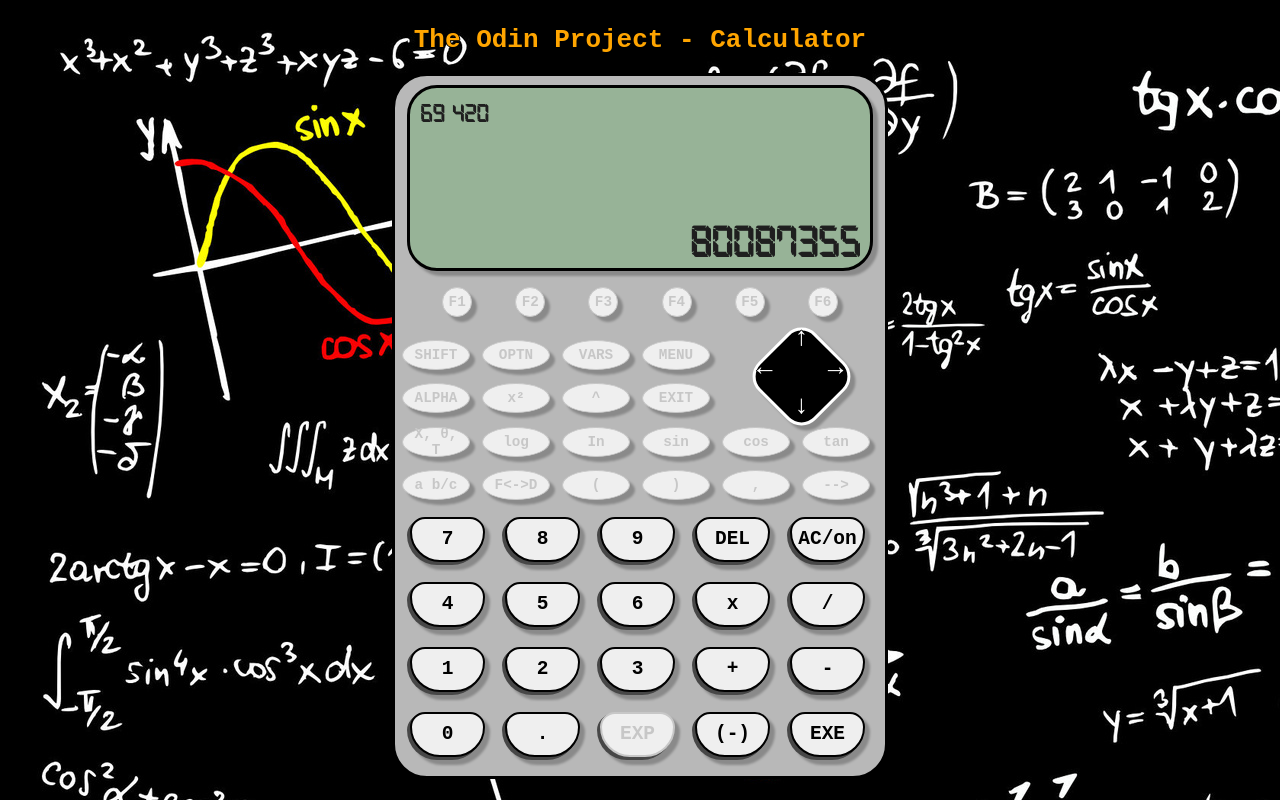
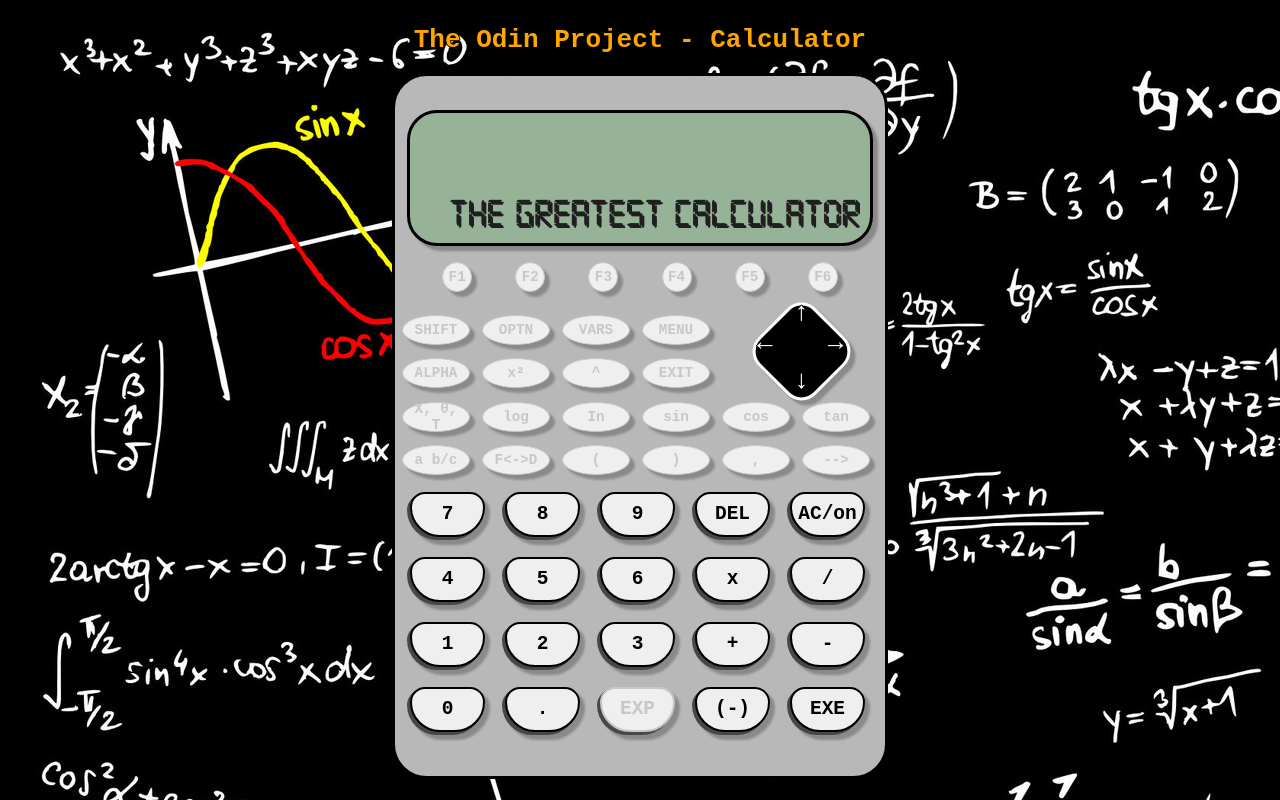
Before and after one commit to ChampionOfTheRealm/TOP-Calculator, a plain HTML site: page index.html in a window 1280 px wide. Drawn offline with Linux system fonts and the light colour scheme.

Commit message:
Refactored the code and fixed some bugs

```diff
--- a/index.html
+++ b/index.html
@@ -11,8 +11,8 @@
     <h1 style="display: flex; justify-content: center;">The Odin Project - Calculator</h1>
     <div id="container">
         <div id="screen">
-            <text id="upper-screen">69 420</text>
-            <text id="lower-screen">80087355</text>
+            <text id="upper-screen"></text>
+            <text id="lower-screen"> The Greatest Calculator</text>
         </div>
         <div id="buttons">
             <div id="function-row">
--- a/main.js
+++ b/main.js
@@ -4,6 +4,9 @@ const EXECUTE = document.getElementById('execute');
 const DEL = document.getElementById('del');
 const LOWER_SCREEN = document.getElementById('lower-screen');
 const UPPER_SCREEN = document.getElementById('upper-screen');
+//THIS IS TO IMPLENT THE SCREEN TURNING ON.
+//WORK ON THIS AFTER REFACTORING.
+const ON_BUTTON =  document.getElementById('on');
 
 NUMBERS.forEach(button => button.addEventListener('click', numbers));
 OPERATOR.forEach(button => button.addEventListener('click', operator));
@@ -11,11 +14,6 @@ EXECUTE.addEventListener('click', operate);
 DEL.addEventListener('click', deleteCharacter);
 ON_BUTTON.addEventListener('click', clearScreen)
 window.addEventListener('keydown', keyPress);
-
-//THIS IS TO IMPLENT THE SCREEN TURNING ON.
-//WORK ON THIS AFTER REFACTORING.
-const ON_BUTTON =  document.getElementById('on');
-//YOU ALSO NEED TO FIX THE ISSUE WITH DIVIDING 1 BY 998001. THE NUMBER IS LONGER THAN THE SCREEN
 
 let number1 = [];
 let operatorSign = [];
--- a/styles.css
+++ b/styles.css
@@ -5,7 +5,6 @@ body {
     align-items: center;
     font-family: monospace;
     color: rgb(0, 0, 0);
-
     text-shadow: -1px 0 black, 0 1px black, 1px 0 black, 0 -1px black;
 }
 
@@ -34,7 +33,7 @@ h1 {
     padding: 10px;
     border: solid;
     border-radius: 0.5em;
-    height: 160px;
+    height: 110px;
     width: 440px;
     background-color: rgb(151, 179, 151);
     filter: drop-shadow(5px 5px 1px rgba(0, 0, 0, 0.25));
@@ -72,7 +71,7 @@ h1 {
     word-wrap: break-word;
     justify-content: start;
     text-overflow: "-";
-    font-size: 45px;
+    font-size: 40px;
     text-shadow: 2px 2px;
 }
 
@@ -110,7 +109,6 @@ h1 {
     flex-wrap: wrap;
     height: 75px;
     width: 75px;
-
 }
 
 #up {
@@ -142,7 +140,6 @@ h1 {
     display: flex;
     padding-left: 5px;
     padding-right: 5px;
-
 }
 
 .main-buttons-rows button {
```
Also changed, not shown: 1 other file.
